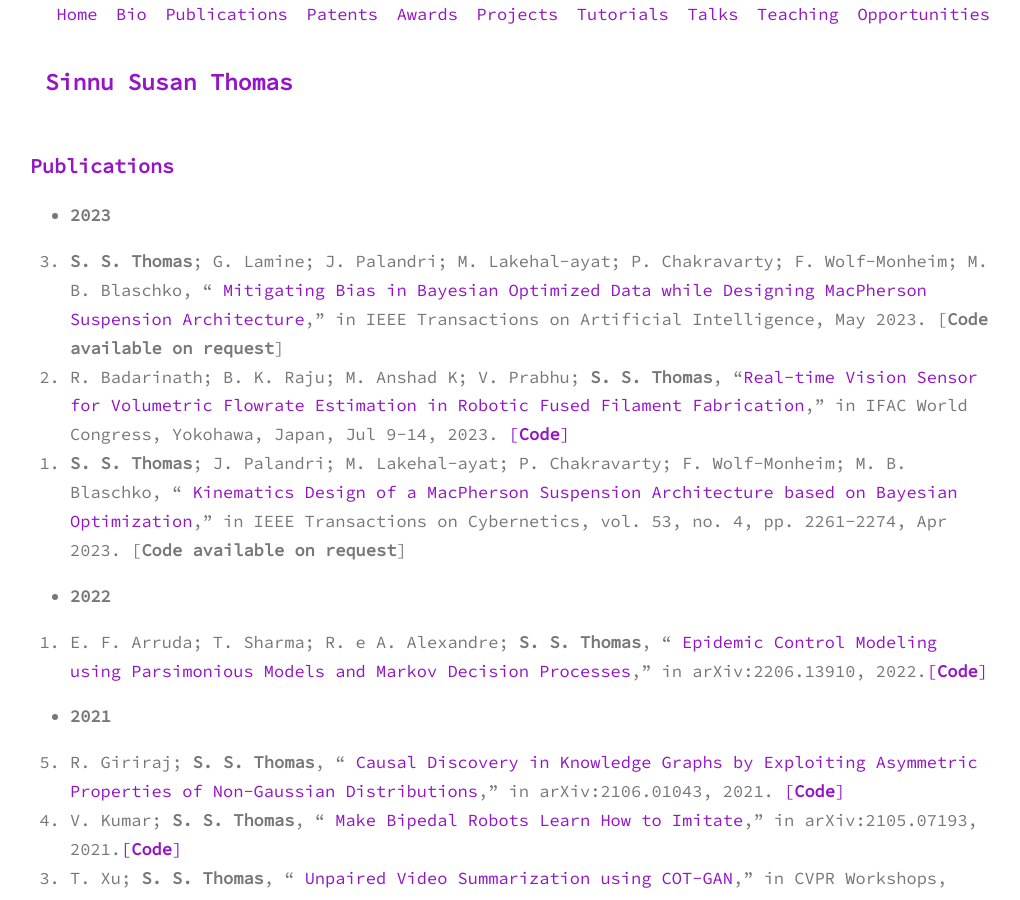
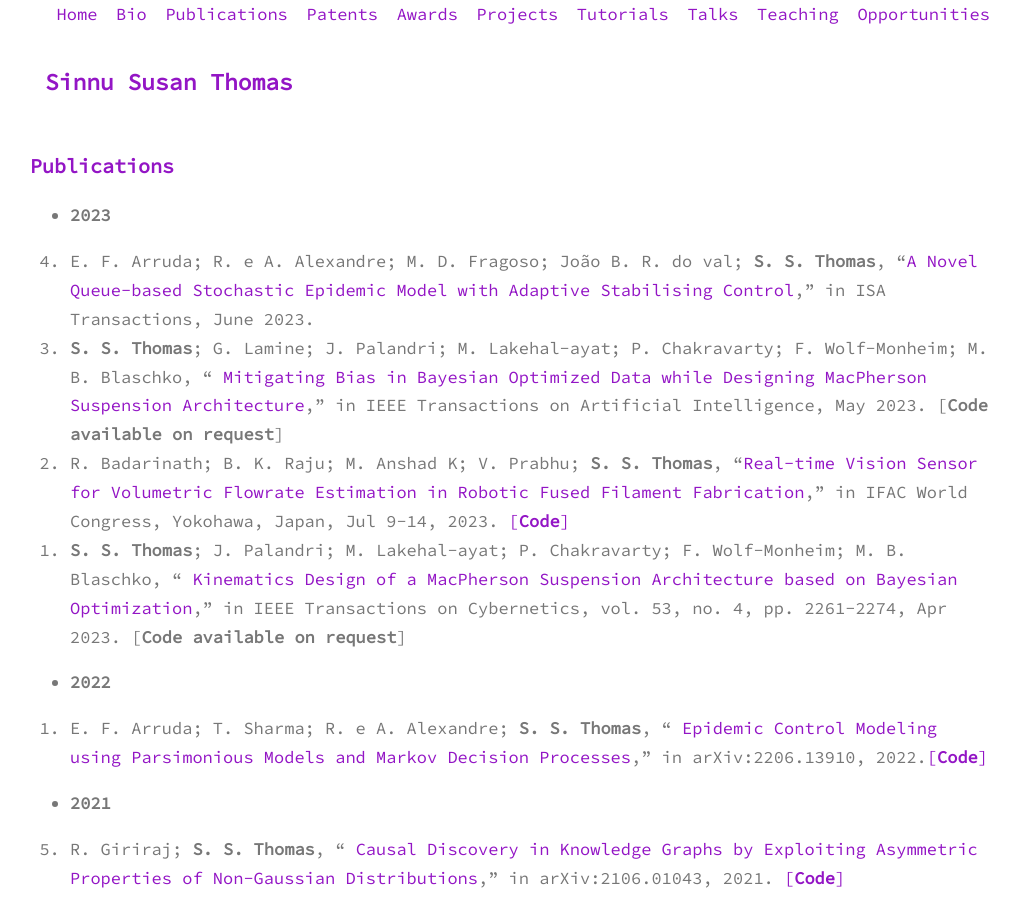
Before and after one commit to sinnuthomas/sinnuthomas.github.io, a Jekyll site: the page built from publications.md, in a window 1280 px wide and 900 px high. Shown: the whole window, without its empty margins (130-1150 px from the left). Built offline with Jekyll 4.4.1, drawn with Linux system fonts in a browser that asks for light colours.

Commit message:
Update publications.md

```diff
--- a/publications.md
+++ b/publications.md
@@ -5,6 +5,7 @@ permalink: /publications/
 ---
 * **2023**
 <ol reversed>
+  <li>E. F. Arruda; R. e A. Alexandre; M. D. Fragoso; João B. R. do val; <b>S. S. Thomas</b>, “<a href="https://arxiv.org/abs/2102.08213">A Novel Queue-based Stochastic Epidemic Model with Adaptive Stabilising Control</a>,” in ISA Transactions, June 2023. </li>
   <li><b>S. S. Thomas</b>; G. Lamine; J. Palandri; M. Lakehal-ayat; P. Chakravarty; F. Wolf-Monheim; M. B. Blaschko, “ <a href="https://ieeexplore.ieee.org/document/10121628">Mitigating Bias in Bayesian Optimized Data while Designing MacPherson Suspension Architecture</a>,” in IEEE Transactions on Artificial Intelligence, May 2023. [<b>Code available on request</b>]</li>
   <li>R. Badarinath; B. K. Raju; M. Anshad K; V. Prabhu; <b>S. S. Thomas</b>, “<a href="https://ifac.papercept.net/conferences/conferences/IFAC23/program/IFAC23_ContentListWeb_3.html">Real-time Vision Sensor for Volumetric Flowrate Estimation in Robotic Fused Filament Fabrication</a>,” in  IFAC World Congress, Yokohawa, Japan, Jul 9-14, 2023. <a href="https://github.com/basilkraju/Real-time-Vision-Sensor-for-Volumetric-Flowrate-Estimation-in-Robotic-Fused-Filament-Fabrication">[<b>Code</b>]</a></li>
   <li><b>S. S. Thomas</b>; J. Palandri; M. Lakehal-ayat; P. Chakravarty; F. Wolf-Monheim; M. B. Blaschko, “ <a href="https://ieeexplore.ieee.org/document/9560711">Kinematics Design of a MacPherson Suspension Architecture based on Bayesian Optimization</a>,” in IEEE Transactions on Cybernetics, vol. 53, no. 4, pp. 2261-2274, Apr 2023. [<b>Code available on request</b>]</li>
```
